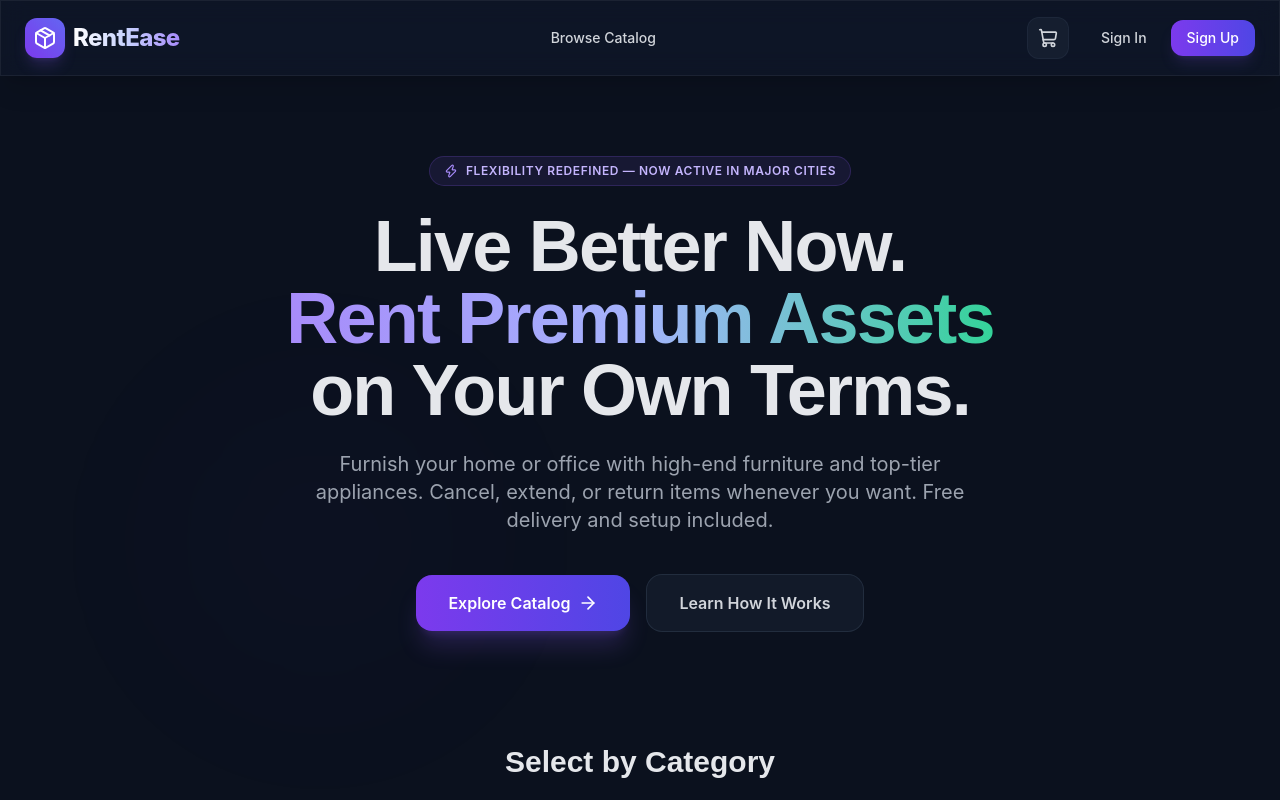
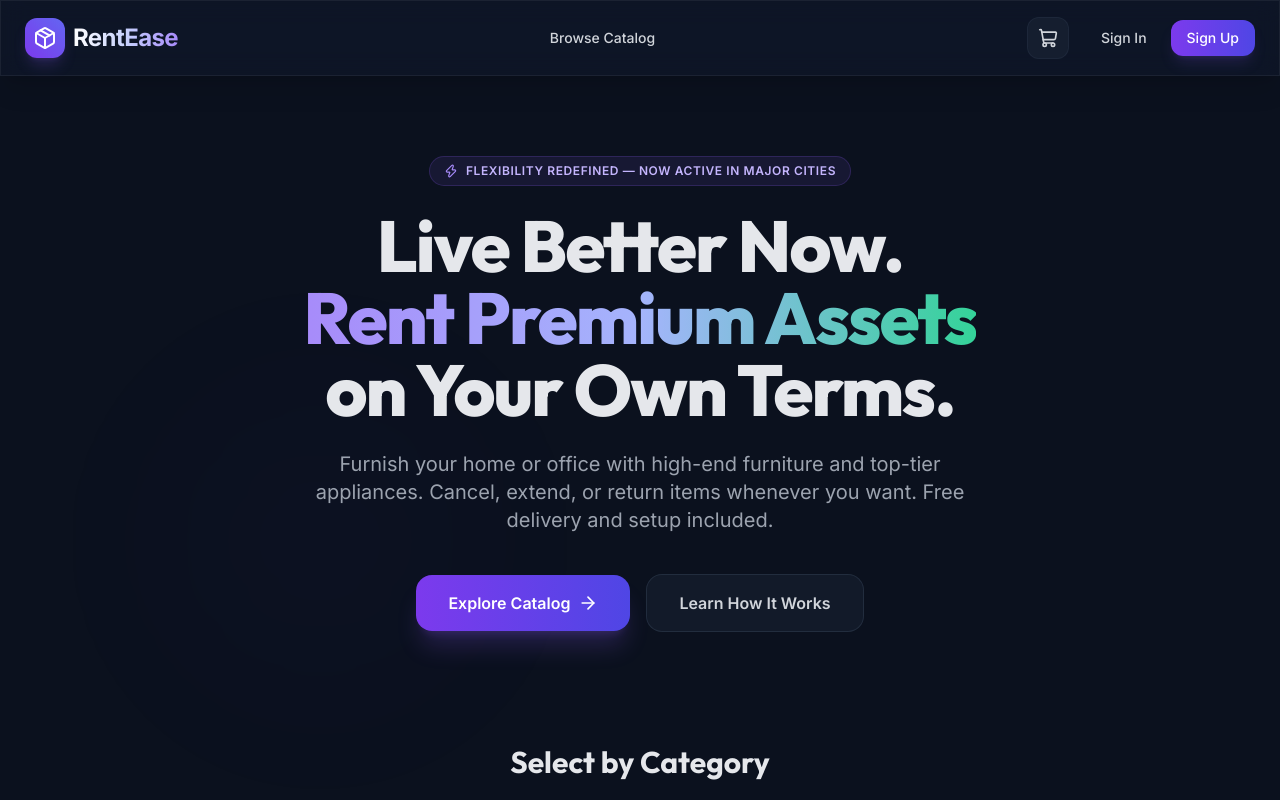
Before and after one commit to harshal-fullstack/RentEase, a React app in the folder frontend/: page / in a window 1280 px wide. Shown: the top 800 px of the page. Built offline with nearby package versions, Linux system fonts and the light colour scheme; the HTML template or start-up script is replaced by a standard one.

Commit message:
css fix issue

```diff
--- a/frontend/src/index.css
+++ b/frontend/src/index.css
@@ -1,8 +1,8 @@
+@import url('https://fonts.googleapis.com/css2?family=Inter:wght@300;400;500;600;700&family=Outfit:wght@400;500;600;700;800&display=swap');
+
 @tailwind base;
 @tailwind components;
 @tailwind utilities;
-
-@import url('https://fonts.googleapis.com/css2?family=Inter:wght@300;400;500;600;700&family=Outfit:wght@400;500;600;700;800&display=swap');
 
 :root {
   font-family: 'Inter', sans-serif;
```
